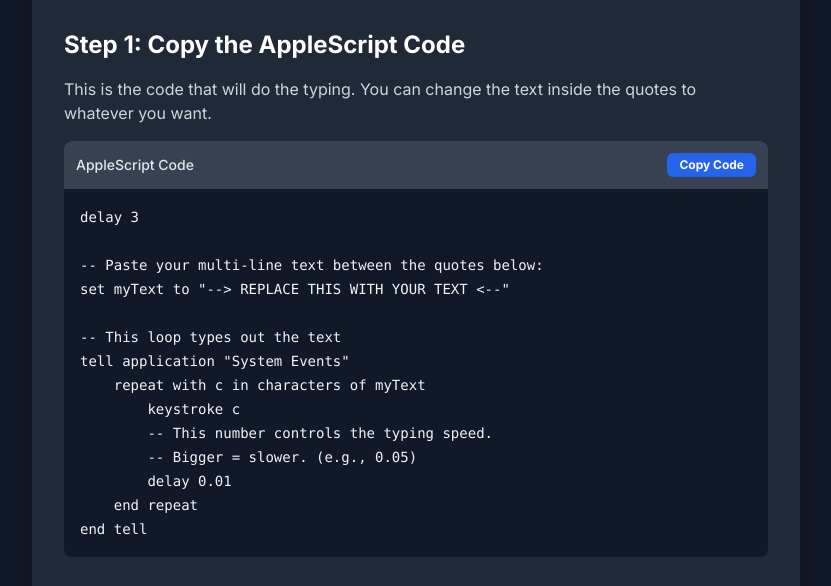
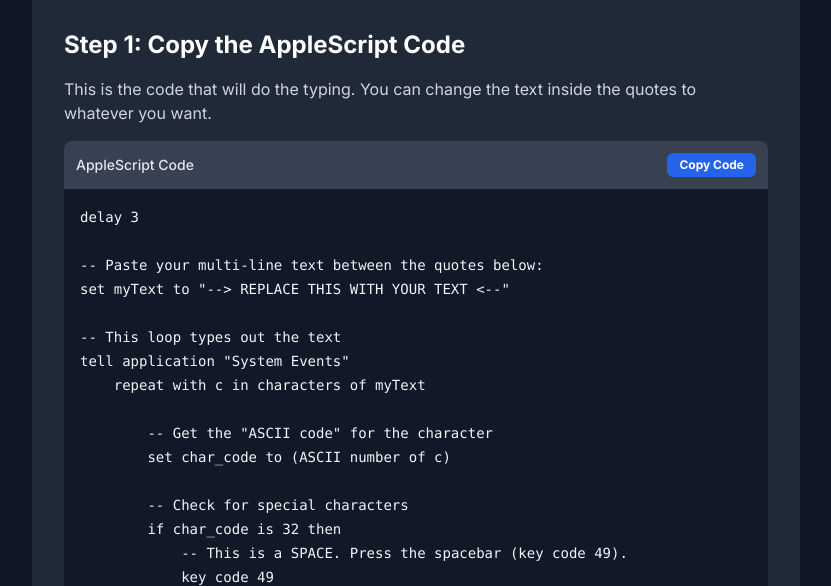
Before and after one commit to estivo08/estivo08github.io, a plain HTML site: page index.html in a window 1280 px wide. Shown: the part 143-729 px from the top of the page, without its empty margins (224-1055 px from the left). Drawn offline with nearby package versions, Linux system fonts and the light colour scheme.

Commit message:
Update index.html

```diff
--- a/index.html
+++ b/index.html
@@ -60,10 +60,26 @@ set myText to "--> REPLACE THIS WITH YOUR TEXT <--"
 -- This loop types out the text
 tell application "System Events"
 	repeat with c in characters of myText
-		keystroke c
+
+		-- Get the "ASCII code" for the character
+		set char_code to (ASCII number of c)
+
+		-- Check for special characters
+		if char_code is 32 then
+			-- This is a SPACE. Press the spacebar (key code 49).
+			key code 49
+		else if char_code is 10 or char_code is 13 then
+			-- This is a Line Break or Return. Press the return key.
+			keystroke return
+		else
+			-- This is a normal character.
+			keystroke c
+		end if
+
 		-- This number controls the typing speed.
 		-- Bigger = slower. (e.g., 0.05)
 		delay 0.01
+
 	end repeat
 end tell</code></pre>
             </div>
@@ -140,6 +156,6 @@ end tell</code></pre>
 
         // --- Event Listeners ---
         copyBtn.addEventListener('click', copyCodeToClipboard);
-    </I>
+    </script>
 </body>
 </html>
```
